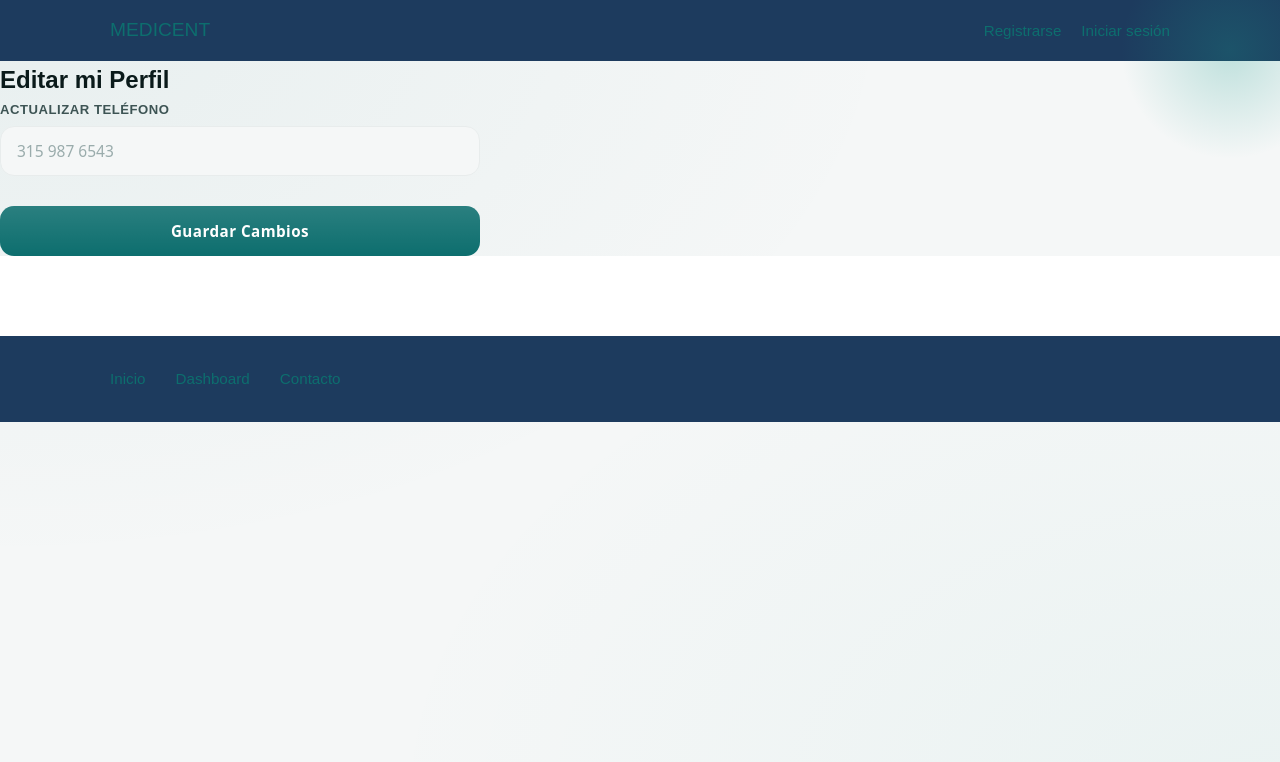
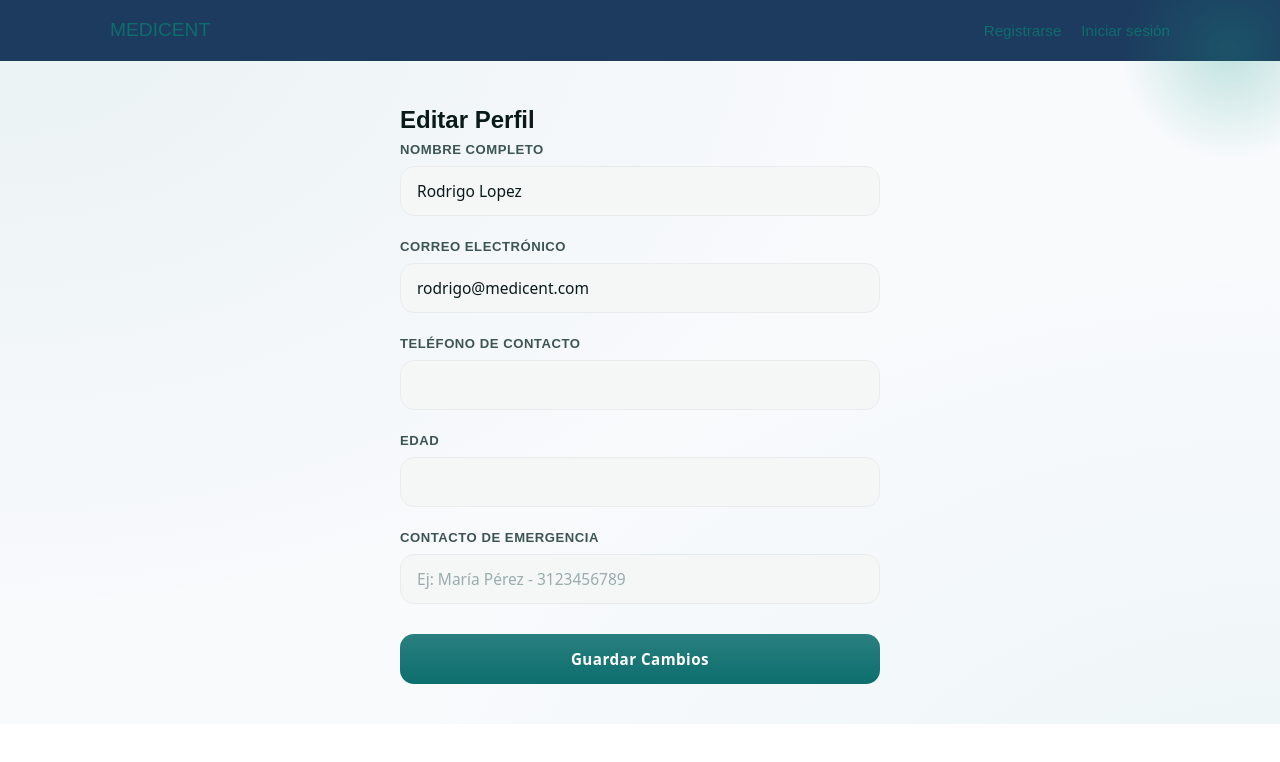
Before and after one commit to andres-pachon/PROYECTO-MEDICENT, a React (Vite) app in the folder PMedicent/: page /editar-perfil in a window 1280 px wide. Shown: the top 762 px of the page. Built offline with nearby package versions, Linux system fonts and the light colour scheme; data requests are answered from the project's data file.

Commit message:
feat: mejorar vista Editar Perfil y unificar estilos

```diff
--- a/PMedicent/db.json
+++ b/PMedicent/db.json
@@ -17,6 +17,12 @@
       "email": "jp@gmail.com",
       "avatar": "https://img.icons8.com/ios-filled/50/000000/user-male-circle.png",
       "id": "i1C7M2IT3e0"
+    },
+    {
+      "nombre": "pipe pelon",
+      "email": "pipe@gmail.com",
+      "avatar": "https://img.icons8.com/ios-filled/50/000000/user-male-circle.png",
+      "id": "hPdiqgf7kZI"
     }
   ],
   "medicamentos": [
--- a/PMedicent/src/components/TarjetaFormulario.jsx
+++ b/PMedicent/src/components/TarjetaFormulario.jsx
@@ -1,12 +1,12 @@
-import Header from './Header'
-import Footer from './Footer'
+import Header from './Header';
+import Footer from './Footer';
 
 function TarjetaFormulario({ titulo, children, onSubmit }) {
   return (
     <div className="pagina-formulario">
       <Header />
       <main>
-        <section>
+        <section className="formulario-contenido">
           <form onSubmit={onSubmit}>
             <h2>{titulo}</h2>
             {children}
@@ -15,7 +15,7 @@ function TarjetaFormulario({ titulo, children, onSubmit }) {
       </main>
       <Footer />
     </div>
-  )
+  );
 }
 
-export default TarjetaFormulario
+export default TarjetaFormulario;
--- a/PMedicent/src/pages/EditarPerfil.jsx
+++ b/PMedicent/src/pages/EditarPerfil.jsx
@@ -1,26 +1,141 @@
-import { useState } from 'react'
-import { useNavigate } from 'react-router-dom'
-import TarjetaFormulario from '../components/TarjetaFormulario'
-import CampoTexto from '../components/CampoTexto'
-import Button from '../components/Button'
+// src/pages/EditarPerfil.jsx
+import { useState, useEffect } from 'react';
+import { useNavigate } from 'react-router-dom';
+import TarjetaFormulario from '../components/TarjetaFormulario';
+import CampoTexto from '../components/CampoTexto';
+import Button from '../components/Button';
+import API from '../api';
 
 function EditarPerfil() {
-  const navigate = useNavigate()
-  const [form, setForm] = useState({ nuevo_telefono: '' })
+  const navigate = useNavigate();
 
-  const handleChange = (e) => setForm({ ...form, [e.target.id]: e.target.value })
+  const [form, setForm] = useState({
+    nombre: '',
+    email: '',
+    telefono: '',
+    edad: '',
+    contacto_emergencia: ''
+  });
 
-  const handleSubmit = (e) => {
-    e.preventDefault()
-    navigate('/perfil-cuidador')
+  const [cargando, setCargando] = useState(true);
+  const [guardando, setGuardando] = useState(false);
+  const [error, setError] = useState('');
+  const [success, setSuccess] = useState(false);
+
+  useEffect(() => {
+    const cargarUsuario = async () => {
+      try {
+        const usuarios = await API.getUsuarios();
+        const usuarioActual = usuarios.find(u => u.id === "1") || usuarios[0];
+
+        if (usuarioActual) {
+          setForm({
+            nombre: usuarioActual.nombre || '',
+            email: usuarioActual.email || '',
+            telefono: usuarioActual.telefono || '',
+            edad: usuarioActual.edad || '',
+            contacto_emergencia: usuarioActual.contacto_emergencia || ''
+          });
+        }
+      } catch (err) {
+        console.error('Error cargando usuario:', err);
+        setError('No se pudieron cargar los datos');
+      } finally {
+        setCargando(false);
+      }
+    };
+
+    cargarUsuario();
+  }, []);
+
+  const handleChange = (e) => {
+    setForm({ ...form, [e.target.id]: e.target.value });
+  };
+
+  const handleSubmit = async (e) => {
+    e.preventDefault();
+    setGuardando(true);
+    setError('');
+    setSuccess(false);
+
+    try {
+      const usuarios = await API.getUsuarios();
+      const usuarioActual = usuarios.find(u => u.id === "1") || usuarios[0];
+
+      if (usuarioActual) {
+        await fetch(`http://localhost:3000/usuarios/${usuarioActual.id}`, {
+          method: 'PUT',
+          headers: { 'Content-Type': 'application/json' },
+          body: JSON.stringify({
+            ...usuarioActual,
+            nombre: form.nombre,
+            email: form.email,
+            telefono: form.telefono,
+            edad: form.edad,
+            contacto_emergencia: form.contacto_emergencia
+          })
+        });
+
+        setSuccess(true);
+        setTimeout(() => navigate('/dashboard'), 1500);
+      }
+    } catch (err) {
+      setError('Error al guardar los cambios');
+    } finally {
+      setGuardando(false);
+    }
+  };
+
+  if (cargando) {
+    return <div style={{ textAlign: 'center', padding: '100px' }}>Cargando...</div>;
   }
 
   return (
-    <TarjetaFormulario titulo="Editar mi Perfil" onSubmit={handleSubmit}>
-      <CampoTexto label="Actualizar Teléfono" id="nuevo_telefono" type="tel" placeholder="315 987 6543" value={form.nuevo_telefono} onChange={handleChange} />
-      <Button texto="Guardar Cambios" />
+    <TarjetaFormulario titulo="Editar Perfil" onSubmit={handleSubmit}>
+      <CampoTexto
+        label="Nombre Completo"
+        id="nombre"
+        value={form.nombre}
+        onChange={handleChange}
+        required
+      />
+      <CampoTexto
+        label="Correo Electrónico"
+        id="email"
+        type="email"
+        value={form.email}
+        onChange={handleChange}
+        required
+      />
+      <CampoTexto
+        label="Teléfono de Contacto"
+        id="telefono"
+        type="tel"
+        value={form.telefono}
+        onChange={handleChange}
+        required
+      />
+      <CampoTexto
+        label="Edad"
+        id="edad"
+        type="number"
+        value={form.edad}
+        onChange={handleChange}
+      />
+      <CampoTexto
+        label="Contacto de Emergencia"
+        id="contacto_emergencia"
+        placeholder="Ej: María Pérez - 3123456789"
+        value={form.contacto_emergencia}
+        onChange={handleChange}
+      />
+
+      {error && <p style={{ color: 'red', textAlign: 'center', margin: '15px 0' }}>{error}</p>}
+      {success && <p style={{ color: 'green', textAlign: 'center', margin: '15px 0' }}>Cambios guardados correctamente</p>}
+
+      <Button texto={guardando ? "Guardando..." : "Guardar Cambios"} />
     </TarjetaFormulario>
-  )
+  );
 }
 
-export default EditarPerfil
+export default EditarPerfil;
--- a/PMedicent/src/pages/Sesioniniciada.jsx
+++ b/PMedicent/src/pages/Sesioniniciada.jsx
@@ -1,41 +1,43 @@
-import { useState, useEffect } from 'react'
-import { Link } from 'react-router-dom'
-import Header from '../components/Header'
-import Footer from '../components/Footer'
-import API from '../api'
+import { useState, useEffect } from 'react';
+import { Link } from 'react-router-dom';
+import Header from '../components/Header';
+import Footer from '../components/Footer';
+import API from '../api';
 
 function SesionIniciada() {
-  const [horaActual, setHoraActual] = useState('')
-  const [usuario, setUsuario] = useState({ nombre: 'Cargando...' })
-  const [proximaToma, setProximaToma] = useState(null)
-  const [tomasHoy, setTomasHoy] = useState([])
+  const [horaActual, setHoraActual] = useState('');
+  const [usuario, setUsuario] = useState({ nombre: 'Cargando...' });
+  const [proximaToma, setProximaToma] = useState(null);
+  const [tomasHoy, setTomasHoy] = useState([]);
 
   useEffect(() => {
     const actualizarReloj = () => {
-      const ahora = new Date()
-      const horas = ahora.getHours().toString().padStart(2, '0')
-      const minutos = ahora.getMinutes().toString().padStart(2, '0')
-      setHoraActual(`${horas}:${minutos}`)
-    }
-    actualizarReloj()
-    const interval = setInterval(actualizarReloj, 60000)
-    return () => clearInterval(interval)
-  }, [])
+      const ahora = new Date();
+      const horas = ahora.getHours().toString().padStart(2, '0');
+      const minutos = ahora.getMinutes().toString().padStart(2, '0');
+      setHoraActual(`${horas}:${minutos}`);
+    };
+    actualizarReloj();
+    const interval = setInterval(actualizarReloj, 60000);
+    return () => clearInterval(interval);
+  }, []);
 
   useEffect(() => {
     const cargarDatosDashboard = async () => {
       try {
-        const proxData = await API.getProximaToma()
-        setProximaToma(proxData)
-        const tomasData = await API.getTomas()
-        setTomasHoy(tomasData)
-        setUsuario({ nombre: 'Rodrigo López' })
+        const proxData = await API.getProximaToma();
+        setProximaToma(proxData);
+
+        const tomasData = await API.getTomasHoy(); // Mejor usar tomas de hoy
+        setTomasHoy(tomasData);
+
+        setUsuario({ nombre: 'Rodrigo López' });
       } catch (error) {
-        console.error('Error al cargar los datos del dashboard:', error)
+        console.error('Error al cargar los datos del dashboard:', error);
       }
-    }
-    cargarDatosDashboard()
-  }, [])
+    };
+    cargarDatosDashboard();
+  }, []);
 
   return (
     <>
@@ -68,16 +70,20 @@ function SesionIniciada() {
           </div>
         )}
 
+        {/* Acciones del Dashboard - Actualizado */}
         <div className="acciones-dashboard">
           <div className="acciones-grid">
             <Link to="/registrar-toma" className="btn-accion">
               Registrar Toma
             </Link>
-            <Link to="/mis-suministros" className="btn-accion">
-              Mis Suministros
+            <Link to="/tratamiento" className="btn-accion">
+              Ver Tratamiento
             </Link>
             <Link to="/tomar-biomarcadores" className="btn-accion">
-              Tomar Biomarcadores
+              Biomarcadores
+            </Link>
+            <Link to="/editar-perfil" className="btn-accion">
+              Editar Perfil
             </Link>
           </div>
         </div>
@@ -123,7 +129,7 @@ function SesionIniciada() {
       </main>
       <Footer />
     </>
-  )
+  );
 }
 
-export default SesionIniciada
+export default SesionIniciada;
--- a/PMedicent/src/styles/estilos.css
+++ b/PMedicent/src/styles/estilos.css
@@ -1610,3 +1610,69 @@ html {
     padding: 28px 18px;
   }
 }
+
+/* ====================== LAYOUT GENERAL + FOOTER FIJO ====================== */
+
+html, body {
+    height: 100%;
+    margin: 0;
+    overflow-x: hidden;
+}
+
+.pagina-formulario {
+    min-height: 100vh;
+    display: flex;
+    flex-direction: column;
+    background-color: #f8fafc;
+}
+
+/* Empuja el footer hacia abajo */
+.pagina-formulario main {
+    flex: 1;
+    display: flex;
+    justify-content: center;
+    align-items: center;
+    padding: 40px 20px;
+}
+
+/* Footer siempre abajo */
+.footer {
+    background-color: #1d3b5e;
+    color: white;
+    padding: 25px 0;
+    margin-top: auto;
+    width: 100%;
+}
+
+.footer .container {
+    display: flex;
+    flex-direction: column;
+    align-items: center;
+    gap: 12px;
+}
+
+.footer-links {
+    display: flex;
+    list-style: none;
+    gap: 30px;
+    justify-content: center;
+    flex-wrap: wrap;
+}
+
+.footer-links a {
+    color: white;
+    text-decoration: none;
+}
+
+.footer-links a:hover {
+    color: #14b8a6;
+}
+
+/* Quitar scroll innecesario */
+body::-webkit-scrollbar {
+    display: none;
+}
+
+body {
+    scrollbar-width: none;
+}
```
